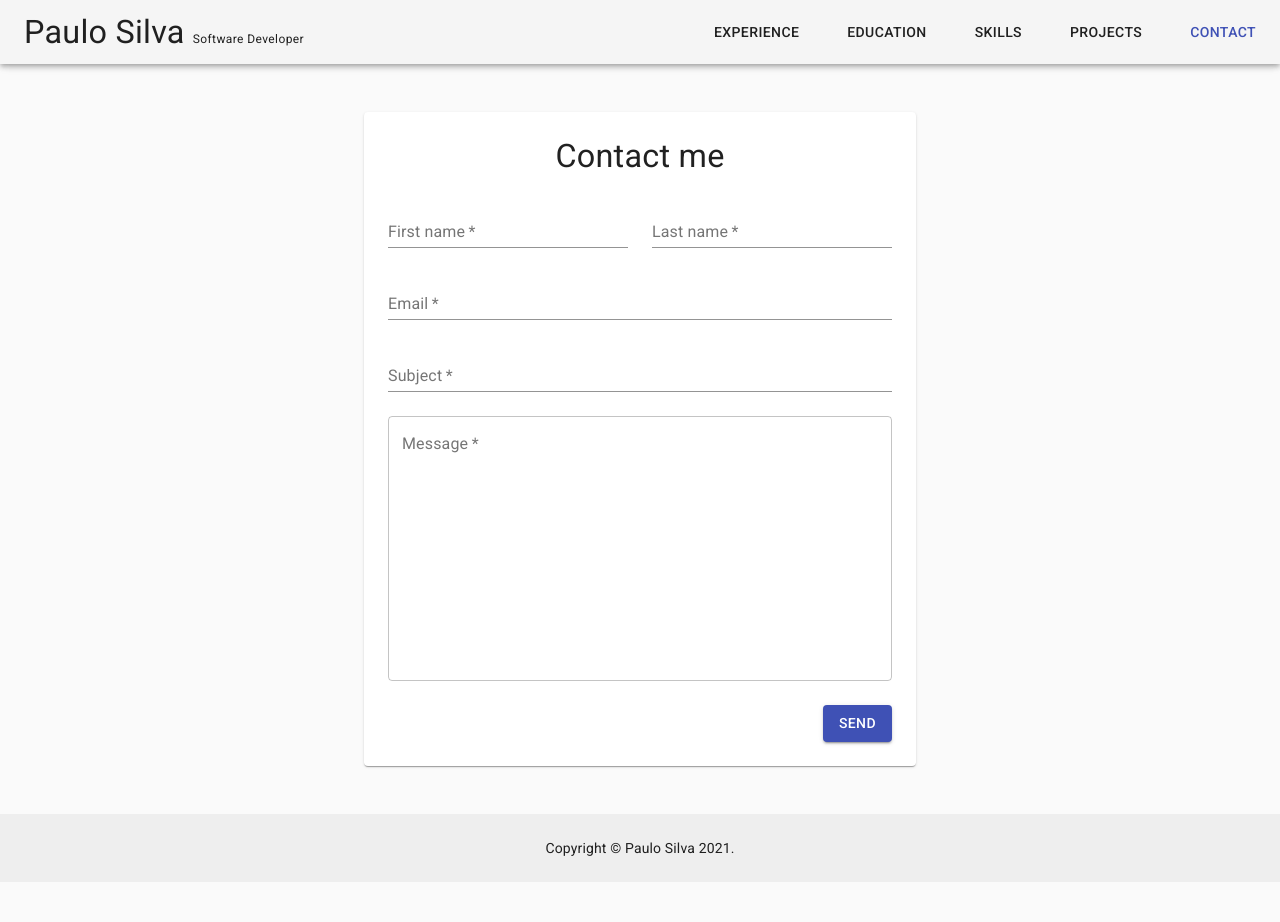
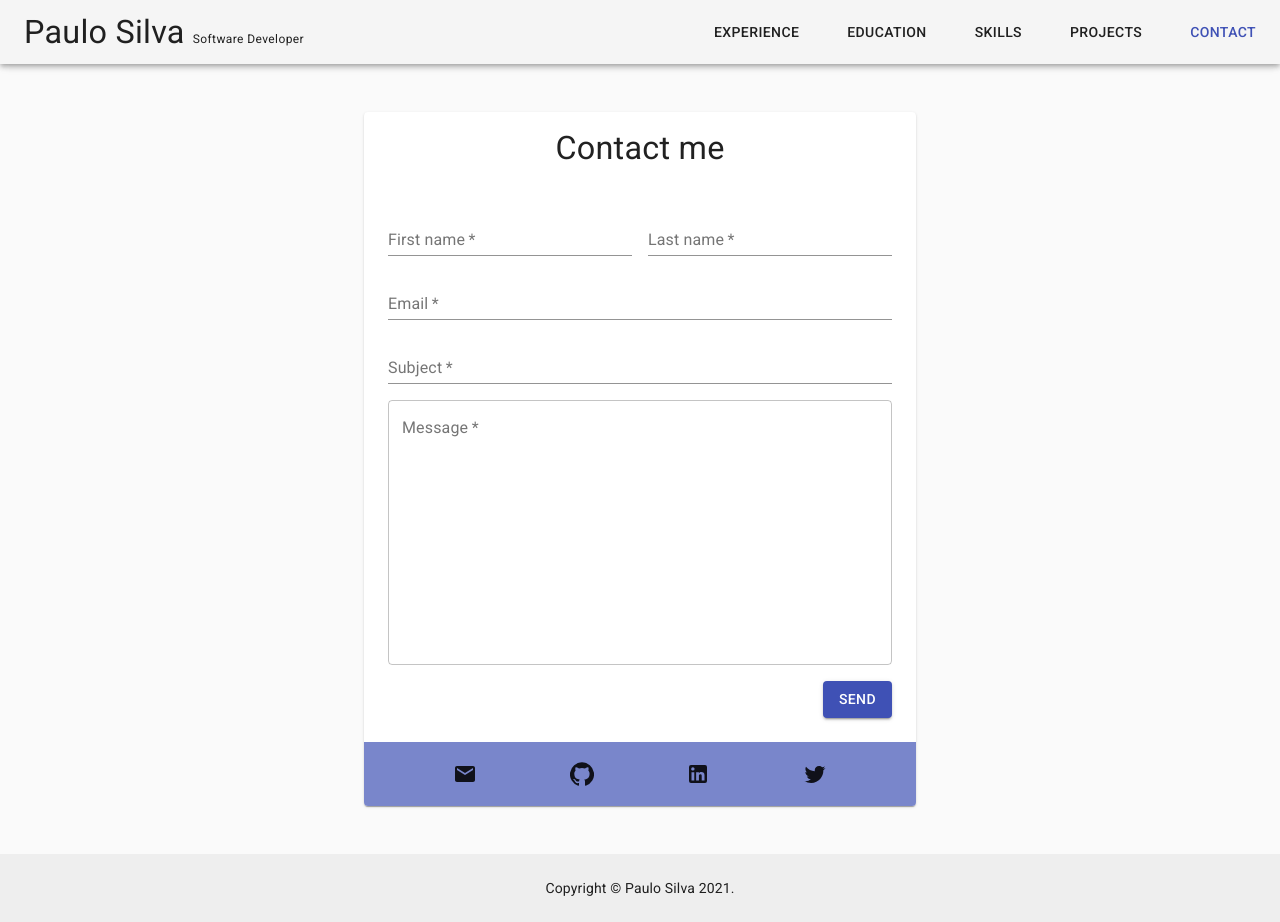
Before and after one commit to padsilva/about-me, a Next.js app: page /contact in a window 1280 px wide. Before the commit the page ends 882 px from the top, so only its background shows below. Built offline with nearby package versions, Linux system fonts and the light colour scheme.

Commit message:
adjust contact page and create home content

```diff
--- a/src/components/Contact/index.js
+++ b/src/components/Contact/index.js
@@ -1,24 +1,35 @@
 import {
   Box,
   Button,
+  Card,
+  CardActions,
+  CardContent,
+  CardHeader,
   Container,
   Grid,
+  IconButton,
   makeStyles,
-  Paper,
-  TextField,
-  Typography
+  TextField
 } from '@material-ui/core'
+import { Email, GitHub, LinkedIn, Twitter } from '@material-ui/icons'
 
 const useStyles = makeStyles((theme) => ({
   paper: {
     marginTop: theme.spacing(3),
     marginBottom: theme.spacing(3),
+    [theme.breakpoints.up(600 + theme.spacing(3) * 2)]: {
+      marginTop: theme.spacing(6),
+      marginBottom: theme.spacing(6)
+    }
+  },
+  content: {
     padding: theme.spacing(2),
     [theme.breakpoints.up(600 + theme.spacing(3) * 2)]: {
-      marginTop: theme.spacing(6),
-      marginBottom: theme.spacing(6),
       padding: theme.spacing(3)
     }
+  },
+  actions: {
+    backgroundColor: theme.palette.primary.light
   }
 }))
 
@@ -27,18 +38,21 @@ const Contact = () => {
 
   return (
     <Container component="main" maxWidth="sm">
-      <Paper
-        className={classes.paper}
+      <Card
         component="form"
         autoComplete="off"
         onSubmit={(e) => e.preventDefault()}
+        className={classes.paper}
       >
-        <Box pb={3}>
-          <Typography component="h1" variant="h4" align="center">
-            Contact me
-          </Typography>
-        </Box>
-        <Grid container spacing={3}>
+        <CardHeader
+          title="Contact me"
+          titleTypographyProps={{
+            variant: 'h4',
+            align: 'center'
+          }}
+        />
+        <CardContent className={classes.content}>
+          <Grid container spacing={2} item>
             <Grid item xs={12} sm={6}>
               <TextField
                 required
@@ -88,14 +102,62 @@ const Contact = () => {
                 variant="outlined"
               />
             </Grid>
-        </Grid>
-
-        <Box display="flex" justifyContent="flex-end" mt={3}>
+            <Grid item xs={12}>
+              <Box display="flex" justifyContent="flex-end">
                 <Button variant="contained" color="primary" type="submit">
                   Send
                 </Button>
               </Box>
-      </Paper>
+            </Grid>
+          </Grid>
+        </CardContent>
+        <CardActions className={classes.actions}>
+          <Grid container justify="space-evenly">
+            <Grid item>
+              <IconButton
+                color="inherit"
+                href="mailto:pauloalexandreduartesilva@gmail.com"
+                aria-label="Email"
+              >
+                <Email />
+              </IconButton>
+            </Grid>
+            <Grid item>
+              <IconButton
+                color="inherit"
+                href="https://github.com/padsilva"
+                aria-label="Github"
+                target="_blank"
+                rel="noopener no referrer"
+              >
+                <GitHub />
+              </IconButton>
+            </Grid>
+            <Grid item>
+              <IconButton
+                color="inherit"
+                href="https://www.linkedin.com/in/padsilva88/"
+                aria-label="LinkedIn"
+                target="_blank"
+                rel="noopener no referrer"
+              >
+                <LinkedIn />
+              </IconButton>
+            </Grid>
+            <Grid item>
+              <IconButton
+                color="inherit"
+                href="https://twitter.com/padsilva88"
+                aria-label="Twitter"
+                target="_blank"
+                rel="noopener no referrer"
+              >
+                <Twitter />
+              </IconButton>
+            </Grid>
+          </Grid>
+        </CardActions>
+      </Card>
     </Container>
   )
 }
```
Also changed, not shown: src/components/Home/index.js (+13 -4 lines). Lines whose indentation alone changed are shown as unchanged.
